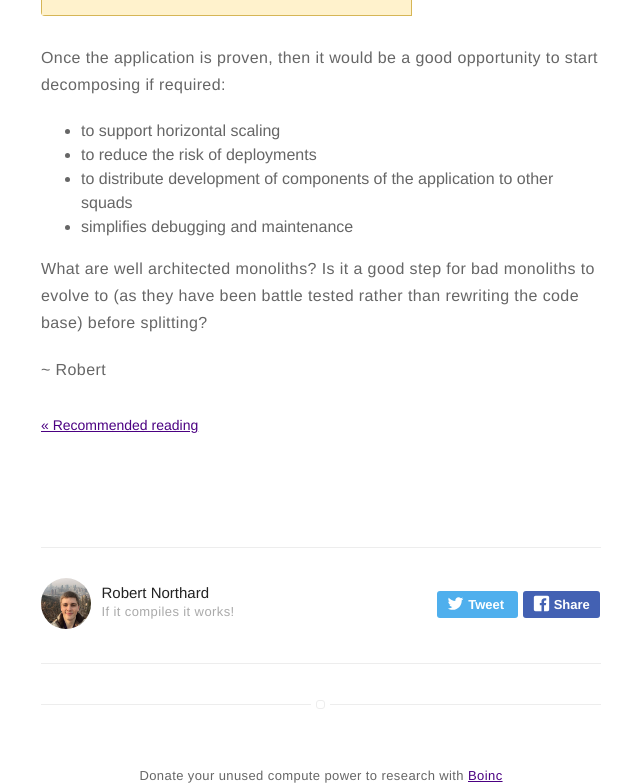
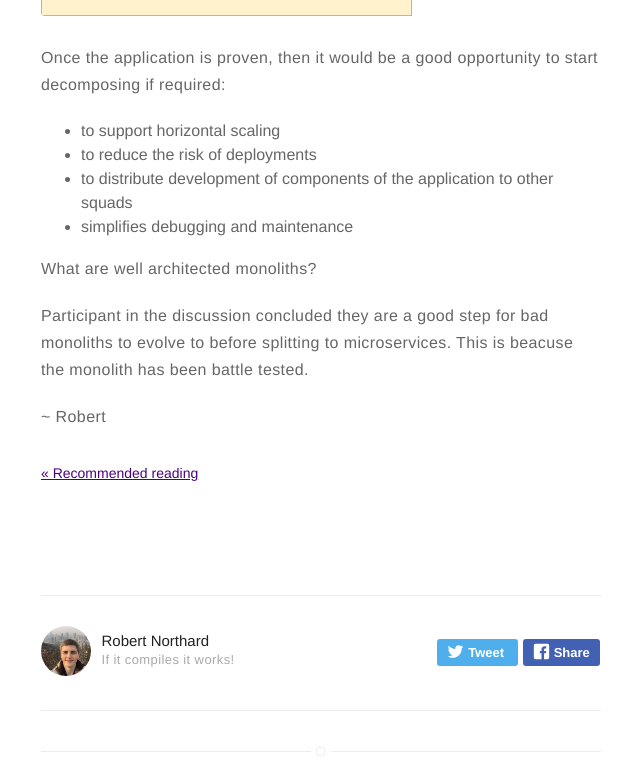
Before and after one commit to RobertNorthard/robertnorthard.github.io, a Jekyll site: the page built from _posts/2018-09-21-devops-days-well-architected-monoliths-are-okay.markdown, in a window 1280 px wide and 900 px high, scrolled down 1509 px, cut to the strip 0-783 px from the top of the window. Shown: the whole strip, without its empty margins (319-959 px from the left). Built offline with Jekyll 4.4.1, drawn with Linux system fonts in a browser that asks for light colours.

Commit message:
Updated blog

```diff
--- a/_posts/2018-09-21-devops-days-well-architected-monoliths-are-okay.markdown
+++ b/_posts/2018-09-21-devops-days-well-architected-monoliths-are-okay.markdown
@@ -40,6 +40,8 @@ Once the application is proven, then it would be a good opportunity to start dec
 * simplifies debugging and maintenance
 
 
-What are well architected monoliths? Is it a good step for bad monoliths to evolve to (as they have been battle tested rather than rewriting the code base) before splitting?
+What are well architected monoliths?
+
+Participant in the discussion concluded they are a good step for bad monoliths to evolve to before splitting to microservices. This is beacuse the monolith has been battle tested.
 
 ~ Robert
```
